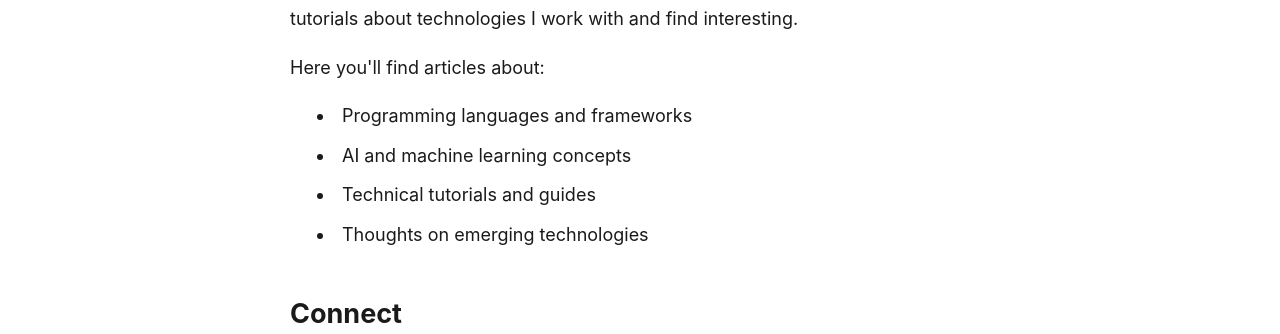
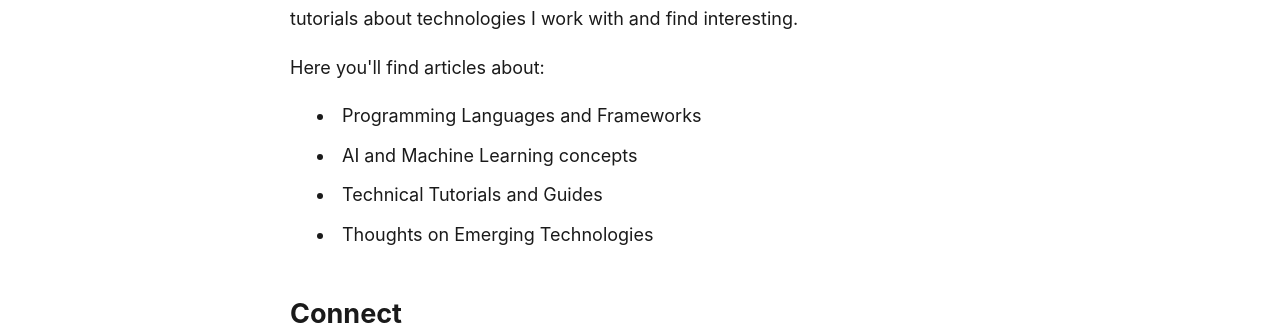
Before and after one commit to ajithraghavan/ajithraghavan.github.io, a Jekyll site: the page built from about.html, in a window 1280 px wide and 1353 px high. Shown: the part 599-933 px from the top of the window. Built offline with Jekyll 4.4.1, drawn with Linux system fonts in a browser that asks for light colours.

```diff
--- a/about.html
+++ b/about.html
@@ -133,10 +133,10 @@ permalink: /about/
 
                 <p>Here you'll find articles about:</p>
                 <ul>
-                    <li>Programming languages and frameworks</li>
-                    <li>AI and machine learning concepts</li>
-                    <li>Technical tutorials and guides</li>
-                    <li>Thoughts on emerging technologies</li>
+                    <li>Programming Languages and Frameworks</li>
+                    <li>AI and Machine Learning concepts</li>
+                    <li>Technical Tutorials and Guides</li>
+                    <li>Thoughts on Emerging Technologies</li>
                 </ul>
             </div>
 
```
Also changed, not shown: _posts/2025-10-09-engineering-behind-openclaw.md (+1 -1 lines).
